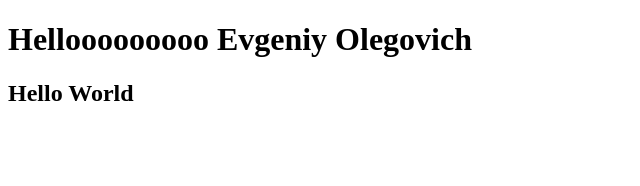
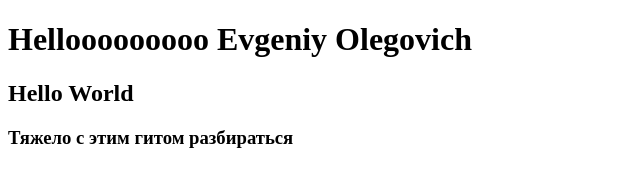
Before and after one commit to konovmax05/test_repo, a plain HTML site: page index.html in a window 1280 px wide. Shown: the whole page, without its empty margins (0-640 px from the left). Drawn offline with Linux system fonts and the light colour scheme.

Commit message:
add h3 in new-branch

```diff
--- a/index.html
+++ b/index.html
@@ -8,6 +8,7 @@
 <body>
     <h1>Hellooooooooo Evgeniy Olegovich</h1>
     <h2>Hello World</h2>
+    <h3>Тяжело с этим гитом разбираться</h3>
 
 </body>
 </html>
```
